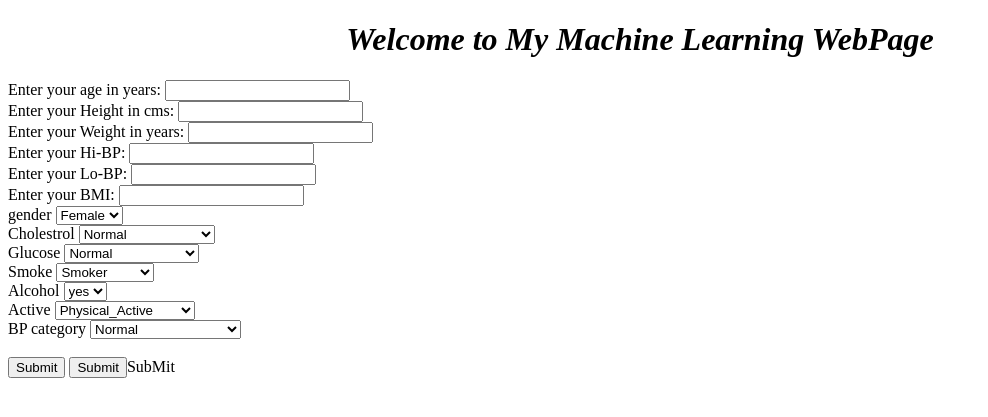
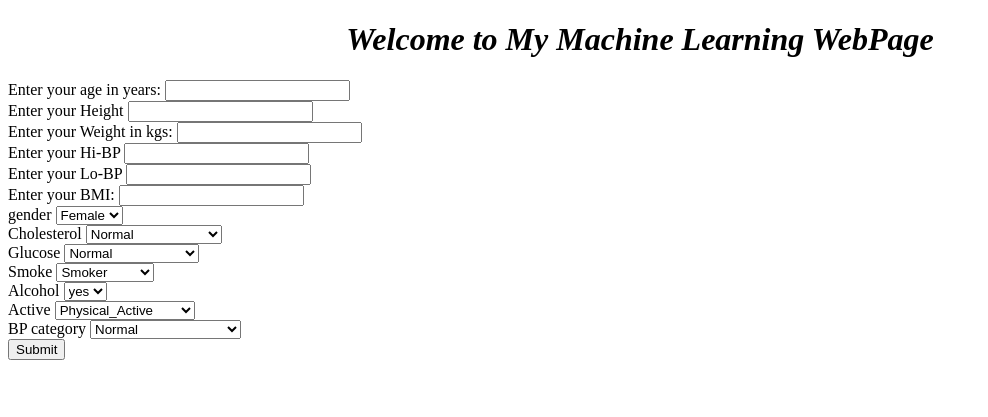
Before and after one commit to Manishkumar902/Project_cardio, a Flask app: page / in a window 1280 px wide. Shown: the top 417 px of the page, without its empty margins (0-988 px from the left). Run offline with Flask 3, Linux system fonts and the light colour scheme.

Commit message:
Changes in HTML

```diff
--- a/app.py
+++ b/app.py
@@ -19,55 +19,48 @@ def Home():
 @app.route("/predict", methods=['POST'])
 def prediction():
     if request.method == 'POST':
-        age = request.form.get("age")
-        height = request.form.get("height")
-        weight = request.form.get("weight")
-        ap_hi = request.form.get("ap_hi")
-        ap_lo = request.form.get("ap_lo")
-        gender = request.form.get("gender")
-        cholesterol = request.form.get("cholesterol")
-        glucose = request.form.get("Glucose")
-        smoke = request.form.get("Smoke")
-        alcohol = request.form.get("Alcohol")
-        active = request.form.get("Actve")
-        bmi = request.form.get("bmi")
+        age = float(request.form.get("age"))
+        height = (request.form.get("height"))
+        weight = float(request.form.get("weight"))
+        ap_hi = float(request.form.get("ap_hi"))
+        ap_lo = float(request.form.get("ap_lo"))
+        gender = float(request.form.get("gender"))
+        cholesterol = float(request.form.get("cholesterol"))
+        glucose = float(request.form.get("Glucose"))
+        smoke = float(request.form.get("Smoke"))
+        alcohol = float(request.form.get("Alcohol"))
+        active = float(request.form.get("Actve"))
+        bmi = float(request.form.get("bmi"))
         bp_category = request.form.get("bp_category")
 
-        data = {'gender':[gender],
-                'height':[height],
-                'weight':[weight],
-                'ap_hi':[ap_hi],
-                'ap_lo':[ap_lo],
-                'cholesterol':[cholesterol],
-                'gluc':[glucose],
-                'smoke':[smoke],
-                'alco':[alcohol],
-                'active':[active],
-                'age_years':[age],
-                'bmi':[bmi],
-                'bp_category':[bp_category]}
+        bp_cat = [0,0,0]
 
-        # df = pd.DataFrame(data)
-        # numerical = ['height', 'weight', 'ap_hi', 'ap_lo', 'gluc', 'alco', 'age_years', 'bmi']
+        if bp_category=='Normal':
+            bp_cat[2]=1
+        elif bp_category=='Hypertension Stage 1':
+            bp_cat[0]=1
+        elif bp_category=='Hypertension Stage 2':
+            bp_cat[1]=1
 
-        # CTE = ColumnTransformer(transformers=[('robsc', RobustScaler(), numerical),
-        #                                 ('ohe', OneHotEncoder(drop='first', handle_unknown='ignore'), ['bp_category'])
-        #                     ], remainder='passthrough')
+        inputs = [height,weight,ap_hi,ap_lo,age,bmi,gender,
+                  cholesterol,glucose,smoke,alcohol,active]
 
-        # df_transformed = CTE.fit_transform(df)
+        inputs.extend(bp_cat)
+        inputs = np.array(inputs).reshape(1,-1)
 
-        # # pred = model.predict(df_transformed)
+        ct = ColumnTransformer(transformers=[('scaler',RobustScaler(),[0,1,2,3,4,5])],
+                               remainder='passthrough')
+        inputs_transformed = ct.fit(inputs)
 
-        # if pred==0:
-        #     prediction = 'No disease'
-        # else:
-        #     prediction='Disease'
 
-# age=age, height=height, weight=weight, ap_hi=ap_hi, ap_lo=ap_lo,
-#                                gender=gender, cholesterol=cholesterol, glucose=glucose, smoke=smoke,
-#                                alcohol=alcohol,active=active,bmi=bmi,bp_category=bp_category
-    return render_template("index.html", test='TEST')
+        pred = model.predict(inputs_transformed)
 
+        if pred[0]==0:
+            prediction = 'No disease'
+        else:
+            prediction='Disease'
+
+    return render_template("index.html",data=prediction)
 
 
 if __name__=='__main__':
--- a/templates/index.html
+++ b/templates/index.html
@@ -1,12 +1,10 @@
 <!DOCTYPE html>
 <html lang="en">
-
 <head>
   <meta charset="UTF-8">
   <meta name="viewport" content="width=device-width, initial-scale=1.0">
   <title>Document</title>
 </head>
-
 <body>
   <h1>
     <center><i>Welcome to My Machine Learning WebPage</i></center>
@@ -17,20 +15,20 @@
     <input type="number" name="age" required="required">
     <br>
 
-    <label>Enter your Height in cms:</label>
-    <input type="number" name="Height" required="required">
+    <label>Enter your Height</label>
+    <input type="number" name="height" required="required">
     <br>
 
-    <label>Enter your Weight in years:</label>
-    <input type="number" name="Weight" required="required">
+    <label>Enter your Weight in kgs:</label>
+    <input type="number" name="weight" required="required">
     <br>
 
-    <label>Enter your Hi-BP:</label>
+    <label>Enter your Hi-BP</label>
     <input type="number" name="ap_hi" required="required">
     <br>
 
-    <label>Enter your Lo-BP:</label>
-    <input type="number" name="ap_lp" required="required">
+    <label>Enter your Lo-BP</label>
+    <input type="number" name="ap_lo" required="required">
     <br>
 
     <label>Enter your BMI:</label>
@@ -38,16 +36,16 @@
     <br>
     <label>gender</label>
     <select name="gender">
-      <option values="1">Female</option>
-      <option values="2">Male</option>
+      <option value="1">Female</option>
+      <option value="2">Male</option>
     </select>
     <br>
 
-    <label>Cholestrol</label>
-    <select name="Cholestrol">
-      <option values="1">Normal</option>
-      <option values="2">Above Normal</option>
-      <option values="3">Well Above Normal</option>
+    <label>Cholesterol</label>
+    <select name="Cholesterol">
+      <option value="1">Normal</option>
+      <option value="2">Above Normal</option>
+      <option value="3">Well Above Normal</option>
     </select>
 
     <br>
@@ -94,15 +92,14 @@
       <option value="Normal">Normal</option>
       <option value="Elevated">Elevated</option>
       <option value="Hypertension Stage 1">Hypertension Stage 1</option>
+      <option value="Hypertension Stage 2">Hypertension Stage 2</option>
       <option value="Hypertension Crisis">Hypertension Crisis</option>
-
-
     </select>
     <br>
-    <br>
     <button type="submit">Submit</button>
-    <input type="submit">SubMit
   </form>
+
+  </label>
 
   {{test}}
   {{ age }}
@@ -118,5 +115,4 @@
   {{ active }}
 
 </body>
-
 </html>
```
Also changed, not shown: 2 other files.
